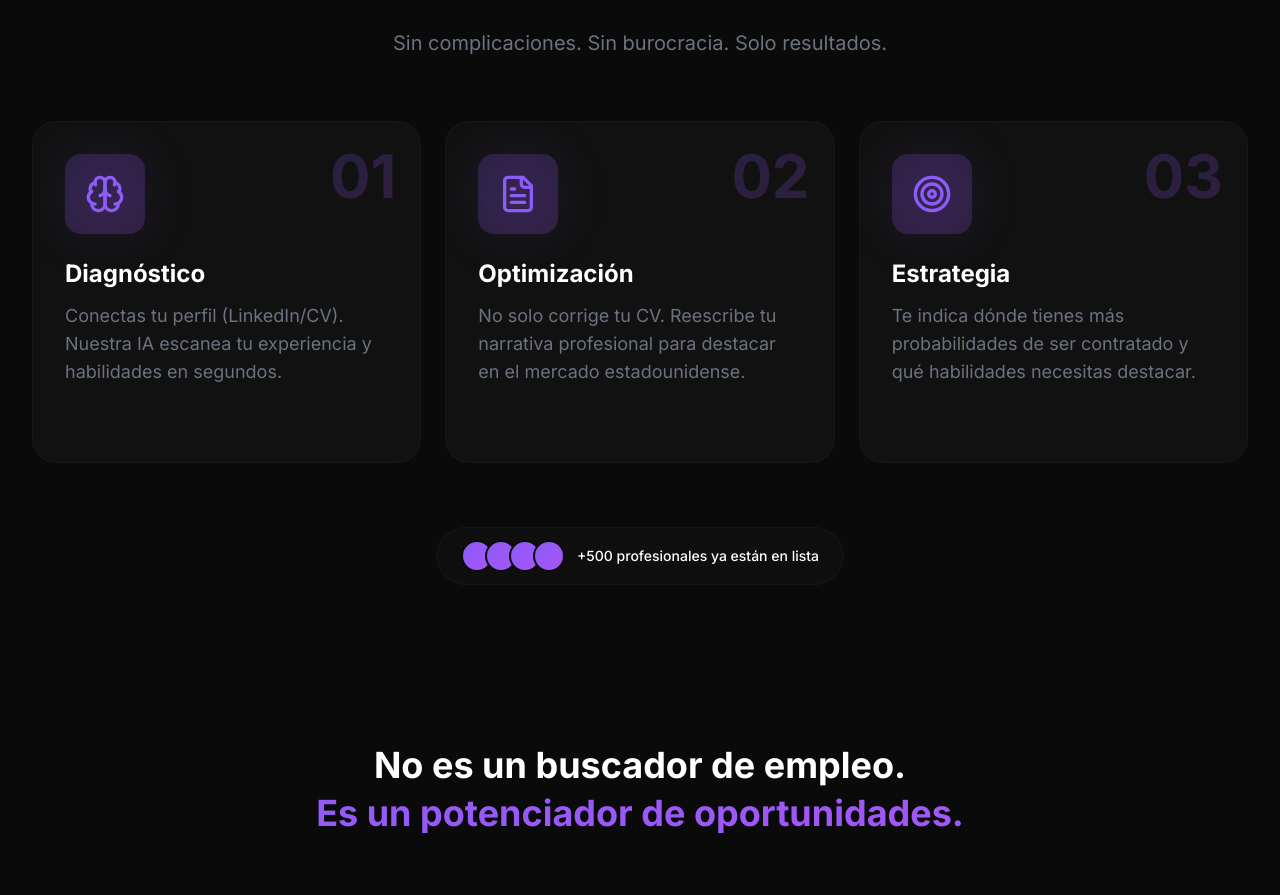
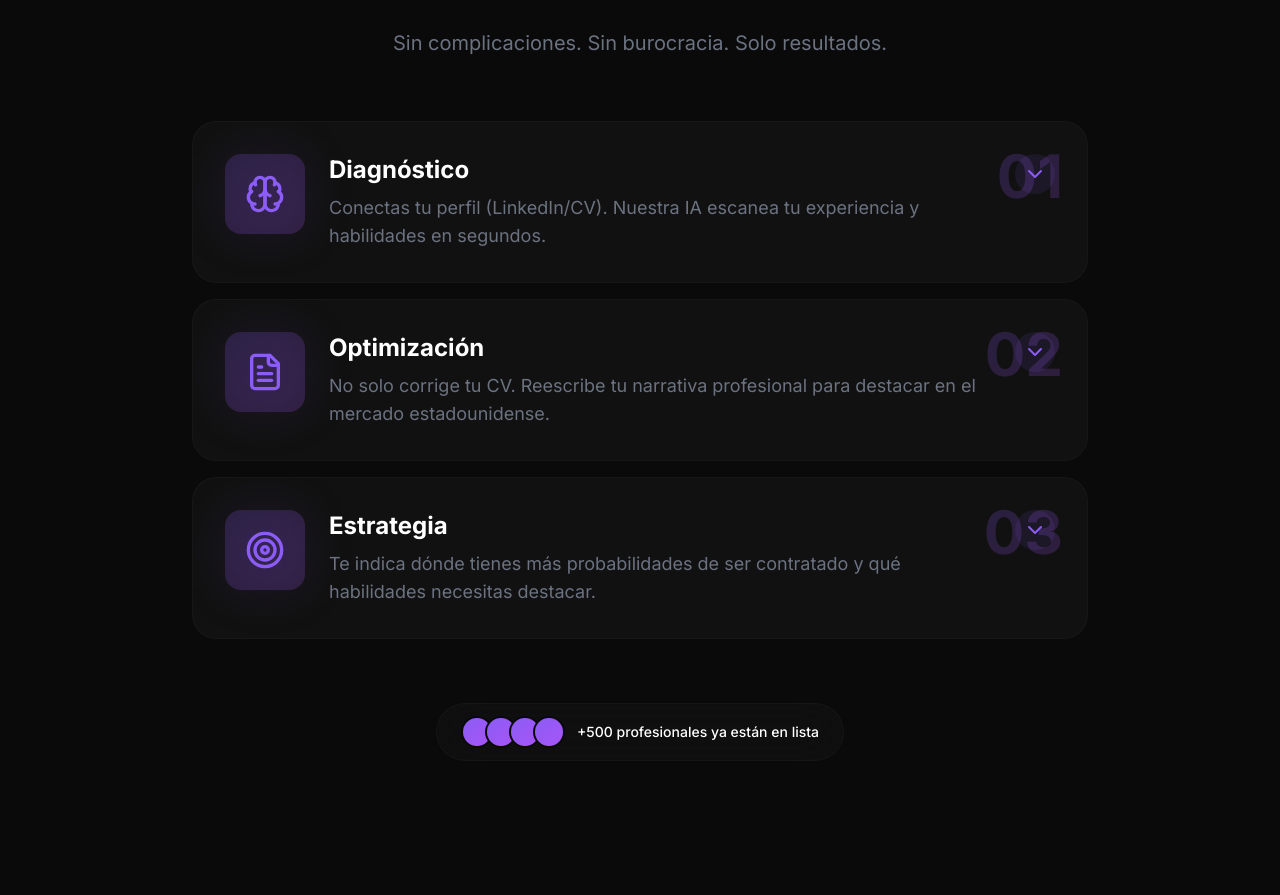
Before and after one commit to Yansmtp/Landing-Page, a Next.js app: page / in a window 1280 px wide. Shown: the part 2017-2912 px from the top of the page. Built offline with nearby package versions, Linux system fonts and the light colour scheme.

Commit message:
update project

```diff
--- a/src/components/HowItWorks.tsx
+++ b/src/components/HowItWorks.tsx
@@ -1,31 +1,77 @@
 'use client'
 
-import { motion } from 'framer-motion'
-import { Brain, FileText, Target as TargetIcon } from 'lucide-react'
+import { motion, AnimatePresence } from 'framer-motion'
+import { Brain, FileText, Target as TargetIcon, ChevronDown, CheckCircle2 } from 'lucide-react'
 import AnimatedSection from './AnimatedSection'
+import { useState } from 'react'
 
 const steps = [
   {
     icon: Brain,
     number: '01',
     title: 'Diagnóstico',
-    description: 'Conectas tu perfil (LinkedIn/CV). Nuestra IA escanea tu experiencia y habilidades en segundos.',
+    shortDescription: 'Conectas tu perfil (LinkedIn/CV). Nuestra IA escanea tu experiencia y habilidades en segundos.',
+    fullTitle: 'Descubre qué está limitando tus oportunidades.',
+    fullDescription: 'Nuestro sistema analiza tu perfil profesional utilizando Inteligencia Artificial para identificar los factores que podrían estar reduciendo tus posibilidades de conseguir entrevistas.',
+    includes: [
+      '📄 Evaluación del CV',
+      '💼 Análisis del perfil de LinkedIn',
+      '🎯 Compatibilidad con ofertas laborales',
+      '🔑 Optimización para sistemas ATS',
+      '🌍 Idioma y presentación profesional',
+      '⭐ Fortalezas y oportunidades de mejora',
+    ],
+    result: 'Obtendrás un informe claro con prioridades y recomendaciones para aumentar tus probabilidades de éxito.',
+    buttonText: 'Únete al acceso anticipado',
+    buttonLink: '#waitlist',
   },
   {
     icon: FileText,
     number: '02',
     title: 'Optimización',
-    description: 'No solo corrige tu CV. Reescribe tu narrativa profesional para destacar en el mercado estadounidense.',
+    shortDescription: 'No solo corrige tu CV. Reescribe tu narrativa profesional para destacar en el mercado estadounidense.',
+    fullTitle: 'Convierte tu perfil en una herramienta que destaque.',
+    fullDescription: 'Después del diagnóstico, la plataforma genera recomendaciones inteligentes para fortalecer cada aspecto de tu perfil profesional.',
+    includes: [
+      '✍️ Optimización del CV',
+      '💼 Mejora del perfil de LinkedIn',
+      '📝 Cartas de presentación',
+      '🔑 Optimización ATS',
+      '📈 Recomendaciones de mejora',
+      '🤖 Sugerencias generadas por IA',
+    ],
+    result: 'Un perfil profesional moderno, competitivo y preparado para captar la atención de los reclutadores.',
+    buttonText: 'Únete al acceso anticipado',
+    buttonLink: '#waitlist',
   },
   {
     icon: TargetIcon,
     number: '03',
     title: 'Estrategia',
-    description: 'Te indica dónde tienes más probabilidades de ser contratado y qué habilidades necesitas destacar.',
+    shortDescription: 'Te indica dónde tienes más probabilidades de ser contratado y qué habilidades necesitas destacar.',
+    fullTitle: 'Buscar empleo no debería depender de la suerte.',
+    fullDescription: 'La plataforma crea una estrategia personalizada para ayudarte a enfocar tus esfuerzos donde realmente tienes mayores probabilidades de conseguir resultados.',
+    includes: [
+      '🏢 Empresas recomendadas',
+      '📍 Mercados con mayor oportunidad',
+      '📅 Plan semanal de aplicaciones',
+      '📬 Seguimiento de postulaciones',
+      '🤝 Estrategias de networking',
+      '🎤 Preparación para entrevistas',
+    ],
+    result: 'Un plan organizado para transformar una búsqueda desordenada en una estrategia profesional basada en datos.',
+    buttonText: 'Únete al acceso anticipado',
+    buttonLink: '#waitlist',
   },
 ]
 
 export default function HowItWorks() {
+  const [openIndex, setOpenIndex] = useState<number | null>(null)
+
+  const toggleAccordion = (index: number) => {
+    setOpenIndex(openIndex === index ? null : index)
+  }
+
   return (
     <AnimatedSection className="py-20 px-4 sm:px-6 lg:px-8 relative overflow-hidden">
       {/* Background gradient */}
@@ -54,49 +100,148 @@ export default function HowItWorks() {
           </p>
         </div>
 
-        {/* Bento Grid Layout - mobile optimized */}
-        <div className="grid md:grid-cols-3 gap-4 sm:gap-6">
-          {steps.map((step, index) => (
+        {/* Accordion Layout */}
+        <div className="max-w-4xl mx-auto space-y-4">
+          {steps.map((step, index) => {
+            const isOpen = openIndex === index
+
+            return (
               <motion.div
                 key={index}
                 initial={{ opacity: 0, y: 30 }}
                 whileInView={{ opacity: 1, y: 0 }}
                 transition={{ delay: index * 0.15, duration: 0.5 }}
                 viewport={{ once: true }}
-              className="group relative bento-card hover-lift p-6 sm:p-8"
+                className="relative"
+              >
+                {/* Card Header - Always Visible */}
+                <motion.div
+                  onClick={() => toggleAccordion(index)}
+                  className="relative bento-card p-6 sm:p-8 cursor-pointer group"
+                  role="button"
+                  tabIndex={0}
+                  aria-expanded={isOpen}
+                  aria-controls={`accordion-content-${index}`}
+                  onKeyDown={(e) => {
+                    if (e.key === 'Enter' || e.key === ' ') {
+                      e.preventDefault()
+                      toggleAccordion(index)
+                    }
+                  }}
                 >
                   {/* Gradient glow on hover */}
                   <div className="absolute inset-0 bg-gradient-to-br from-primary/10 via-purple-500/5 to-pink-500/10 opacity-0 group-hover:opacity-100 transition-opacity duration-500 rounded-3xl" />
 
-              {/* Step number with gradient - mobile optimized */}
+                  {/* Step number with gradient */}
                   <div className="absolute top-4 right-4 sm:top-6 sm:right-6 text-4xl sm:text-6xl font-bold bg-gradient-to-br from-primary/20 to-purple-500/20 bg-clip-text text-transparent">
                     {step.number}
                   </div>
 
                   <div className="relative z-10">
-                {/* Icon with animated background - mobile optimized */}
-                <div className="relative w-14 h-14 sm:w-20 sm:h-20 rounded-xl sm:rounded-2xl bg-gradient-to-br from-primary/20 to-purple-500/20 flex items-center justify-center mb-4 sm:mb-6 group-hover:scale-110 transition-transform duration-300">
+                    <div className="flex items-start gap-4 sm:gap-6">
+                      {/* Icon with animated background */}
+                      <div className="relative w-14 h-14 sm:w-20 sm:h-20 rounded-xl sm:rounded-2xl bg-gradient-to-br from-primary/20 to-purple-500/20 flex items-center justify-center group-hover:scale-110 transition-transform duration-300 flex-shrink-0">
                         <div className="absolute inset-0 bg-primary/10 rounded-xl sm:rounded-2xl blur-xl group-hover:blur-2xl transition-all duration-300" />
                         <step.icon className="w-7 h-7 sm:w-10 sm:h-10 text-primary relative z-10" />
                       </div>
 
-                <h3 className="text-xl sm:text-2xl font-bold mb-2 sm:mb-3 group-hover:text-gradient transition-all duration-300">
+                      <div className="flex-1 min-w-0">
+                        <h3 className="text-xl sm:text-2xl font-bold mb-2 group-hover:text-gradient transition-all duration-300">
                           {step.title}
                         </h3>
                         <p className="text-muted leading-relaxed text-base sm:text-lg">
-                  {step.description}
+                          {step.shortDescription}
                         </p>
+                      </div>
 
-                {/* Arrow indicator - hidden on mobile */}
-                <div className="mt-4 sm:mt-6 hidden sm:flex items-center text-primary opacity-0 group-hover:opacity-100 transition-opacity duration-300">
-                  <span className="text-sm font-medium mr-2">Más información</span>
-                  <svg className="w-4 h-4 group-hover:translate-x-1 transition-transform" fill="none" viewBox="0 0 24 24" stroke="currentColor">
-                    <path strokeLinecap="round" strokeLinejoin="round" strokeWidth={2} d="M13 7l5 5m0 0l-5 5m5-5H6" />
-                  </svg>
+                      {/* Expand/Collapse Icon */}
+                      <motion.div
+                        animate={{ rotate: isOpen ? 180 : 0 }}
+                        transition={{ duration: 0.3 }}
+                        className="flex-shrink-0 w-8 h-8 sm:w-10 sm:h-10 rounded-full bg-primary/10 flex items-center justify-center"
+                      >
+                        <ChevronDown className="w-5 h-5 sm:w-6 sm:h-6 text-primary" />
+                      </motion.div>
                     </div>
                   </div>
                 </motion.div>
+
+                {/* Expandable Content */}
+                <AnimatePresence>
+                  {isOpen && (
+                    <motion.div
+                      id={`accordion-content-${index}`}
+                      initial={{ height: 0, opacity: 0 }}
+                      animate={{ height: 'auto', opacity: 1 }}
+                      exit={{ height: 0, opacity: 0 }}
+                      transition={{ duration: 0.4, ease: [0.4, 0, 0.2, 1] }}
+                      className="overflow-hidden"
+                    >
+                      <div className="relative bg-gradient-to-br from-card/90 to-card/70 backdrop-blur-xl border border-card-border/50 rounded-b-3xl p-6 sm:p-8 -mt-4 pt-6 sm:pt-8">
+                        {/* Content */}
+                        <div className="relative z-10 space-y-6">
+                          {/* Title and Description */}
+                          <div>
+                            <h4 className="text-xl sm:text-2xl font-bold mb-3 text-gradient">
+                              {step.fullTitle}
+                            </h4>
+                            <p className="text-muted leading-relaxed text-base sm:text-lg">
+                              {step.fullDescription}
+                            </p>
+                          </div>
+
+                          {/* Features List */}
+                          <div className="grid sm:grid-cols-2 gap-3">
+                            {step.includes.map((item, i) => (
+                              <motion.div
+                                key={i}
+                                initial={{ opacity: 0, x: -10 }}
+                                animate={{ opacity: 1, x: 0 }}
+                                transition={{ delay: i * 0.05 }}
+                                className="flex items-start gap-2.5"
+                              >
+                                <CheckCircle2 className="w-5 h-5 text-primary flex-shrink-0 mt-0.5" />
+                                <span className="text-sm sm:text-base text-foreground/90">{item}</span>
+                              </motion.div>
                             ))}
+                          </div>
+
+                          {/* Result Box */}
+                          <div className="relative overflow-hidden rounded-2xl bg-gradient-to-br from-primary/10 via-purple-500/10 to-pink-500/10 p-5 sm:p-6 border border-primary/20">
+                            <div className="absolute inset-0 bg-gradient-to-br from-primary/5 to-transparent" />
+                            <div className="relative z-10">
+                              <div className="flex items-center gap-2 mb-2">
+                                <div className="w-2 h-2 rounded-full bg-green-500 animate-pulse" />
+                                <span className="text-xs sm:text-sm font-semibold text-primary uppercase tracking-wide">
+                                  Resultado
+                                </span>
+                              </div>
+                              <p className="text-sm sm:text-base text-foreground/90 leading-relaxed">
+                                {step.result}
+                              </p>
+                            </div>
+                          </div>
+
+                          {/* CTA Button */}
+                          <motion.a
+                            href={step.buttonLink}
+                            whileHover={{ scale: 1.02 }}
+                            whileTap={{ scale: 0.98 }}
+                            className="w-full sm:w-auto px-6 py-3 bg-primary hover:bg-primary-dark text-white font-semibold rounded-xl transition-all duration-300 shadow-lg shadow-primary/30 hover:shadow-xl hover:shadow-primary/50 flex items-center justify-center gap-2 group/btn"
+                          >
+                            <span className="text-sm sm:text-base">{step.buttonText}</span>
+                            <svg className="w-4 h-4 group-hover/btn:translate-x-1 transition-transform" fill="none" viewBox="0 0 24 24" stroke="currentColor">
+                              <path strokeLinecap="round" strokeLinejoin="round" strokeWidth={2} d="M13 7l5 5m0 0l-5 5m5-5H6" />
+                            </svg>
+                          </motion.a>
+                        </div>
+                      </div>
+                    </motion.div>
+                  )}
+                </AnimatePresence>
+              </motion.div>
+            )
+          })}
         </div>
 
         {/* Bottom CTA - mobile optimized */}
```
Lines whose indentation alone changed are shown as unchanged.
